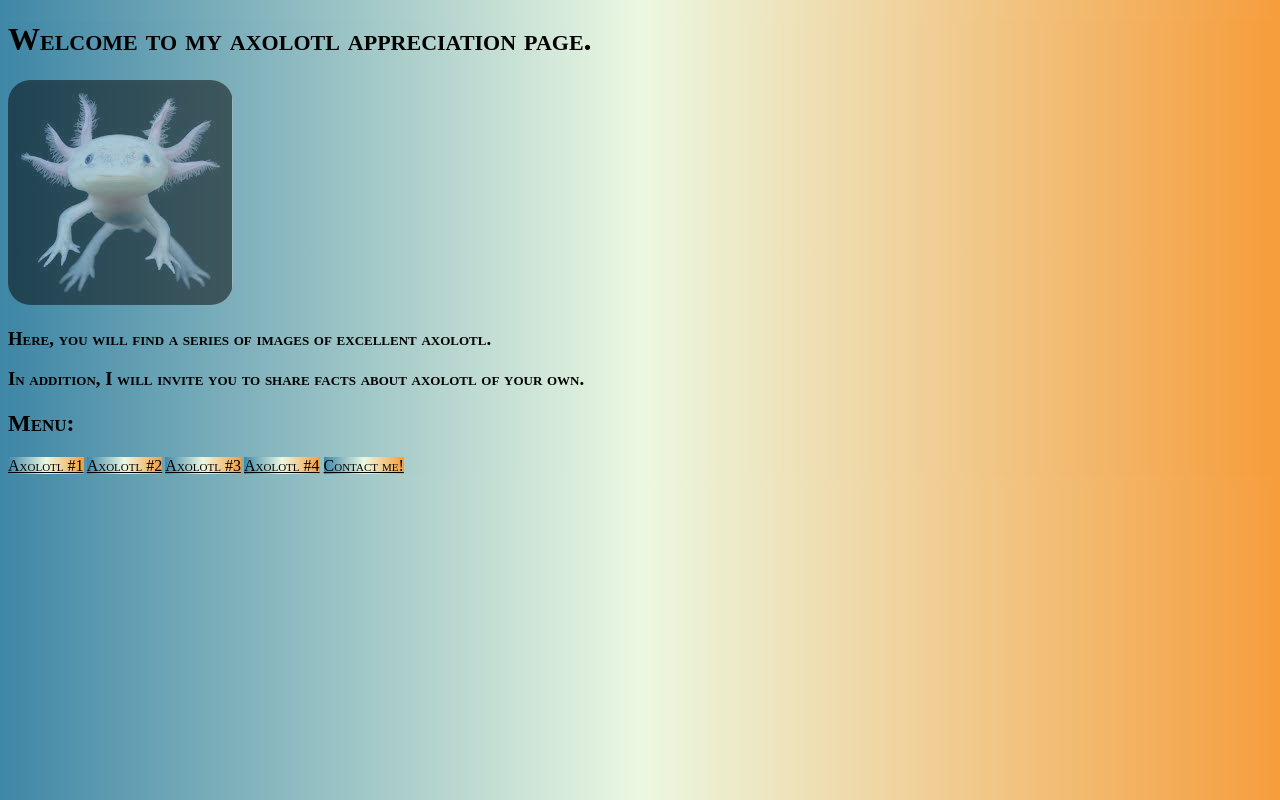
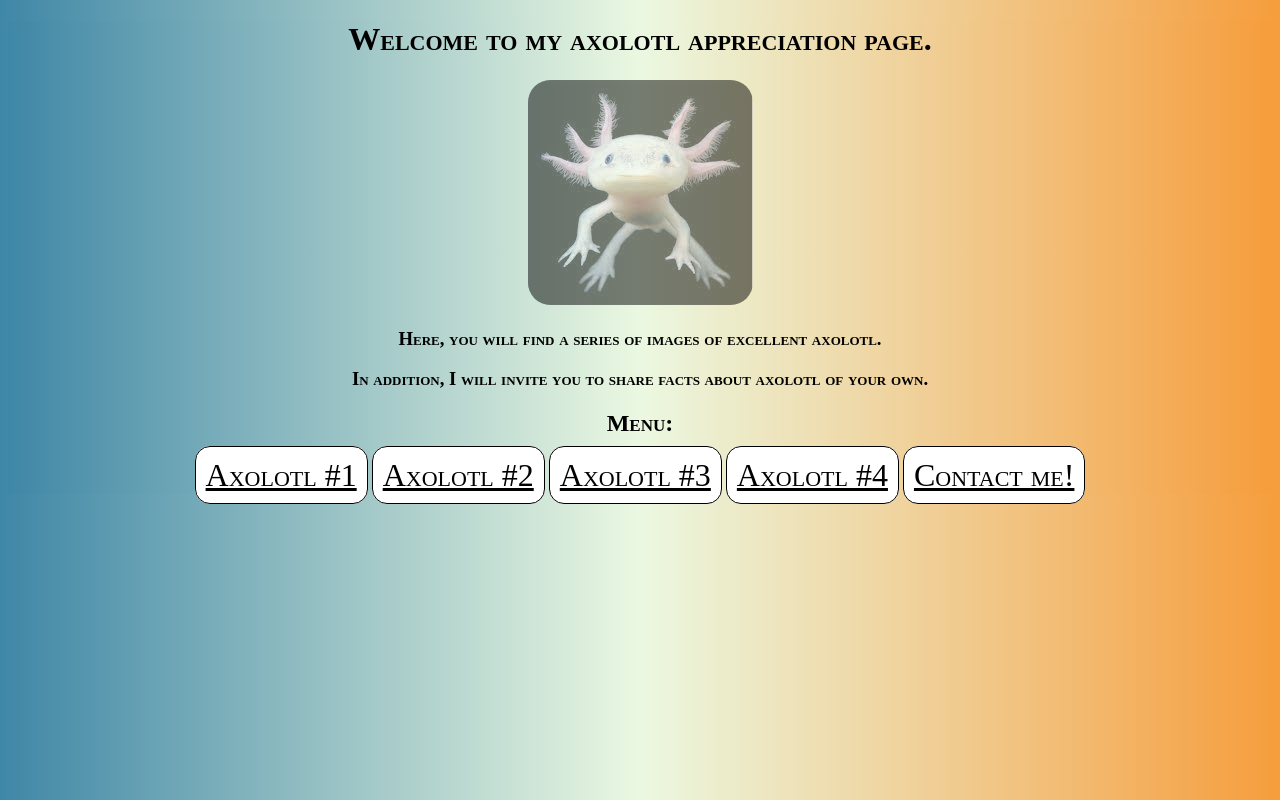
Before and after one commit to elbigfatred/DevToolsFinalProject, a plain HTML site: page Index.html in a window 1280 px wide. Drawn offline with Linux system fonts and the light colour scheme.

Commit message:
Updated navigation CSS
Added styling to navigation buttons in the site's CSS.

```diff
--- a/src/styles.css
+++ b/src/styles.css
@@ -1,11 +1,23 @@
+
 /*All pages will have linear gradient background reminiscent of a fish tank, and stylized font.*/
 *{
     background: linear-gradient(0.25turn, #3f87a6, #ebf8e1, #f69d3c);
     font-variant: small-caps;
     color: black;
+    text-align: center;
 }
+
 /*All images will be conservatively sized, and have smooth borders.*/
 img{
     max-width: 400px;
     border-radius: 10%;
 }
+
+/*Buttons have adding styling to make for clear contrast and function.*/
+a{
+    background: white;
+    padding: 10px;
+    border: thin black solid;
+    border-radius: 15px;
+    font-size: 2rem;
+}
```
